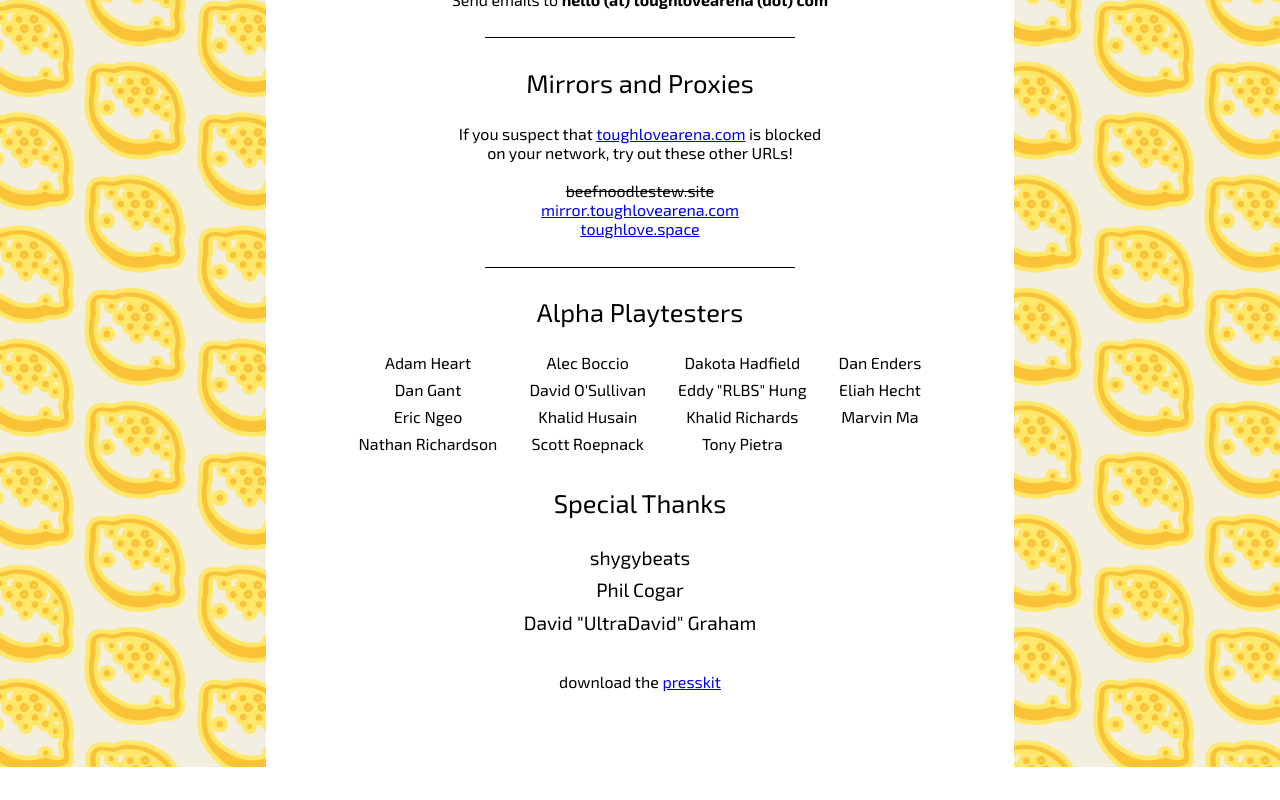
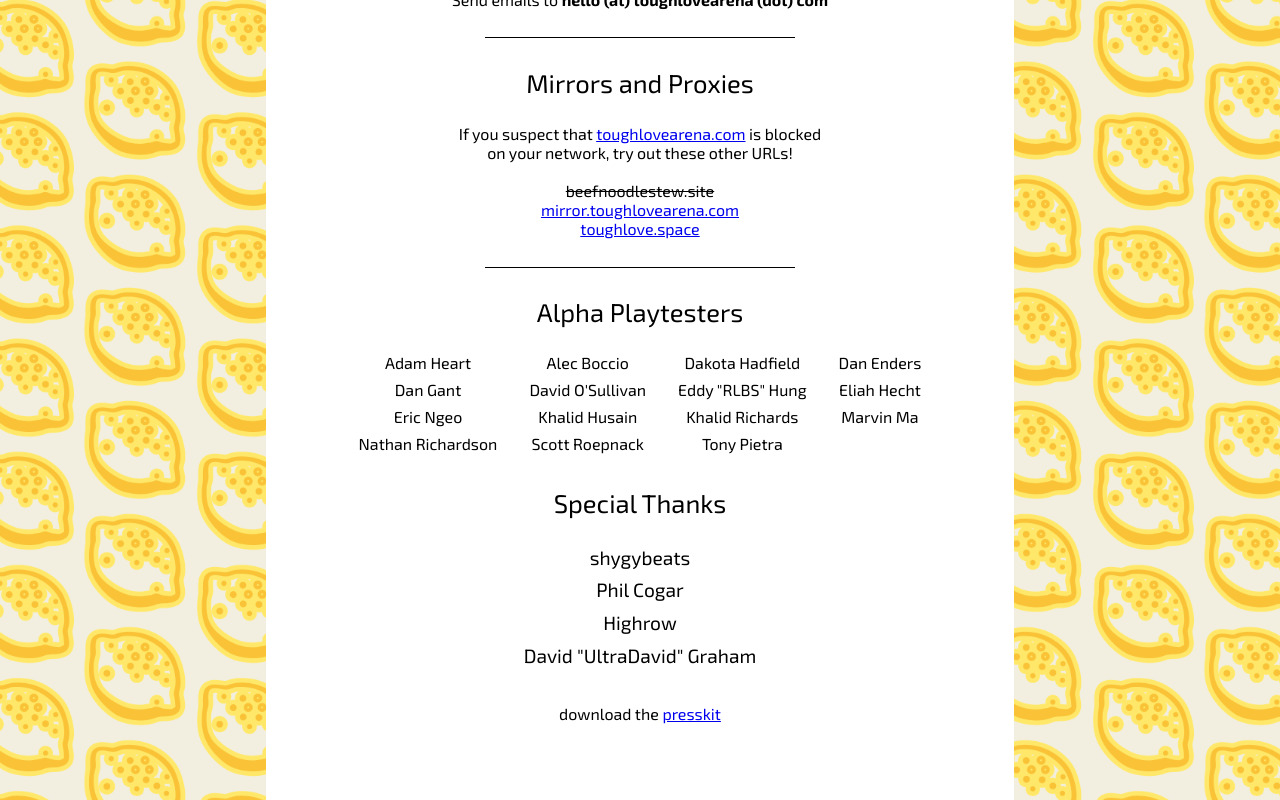
Before and after one commit to toughlovearena/about.toughlovearena.com, a Next.js app: page /about in a window 1280 px wide. Shown: the part 734-1534 px from the top of the page. Before the commit the page ends 1501 px from the top, so only its background shows below. Built offline with nearby package versions, Linux system fonts and the light colour scheme.

Commit message:
Update AboutInfo.tsx

```diff
--- a/components/about/AboutInfo.tsx
+++ b/components/about/AboutInfo.tsx
@@ -27,6 +27,7 @@ const playtesters = [
 const specialThanks = [
   'shygybeats',
   'Phil Cogar',
+  'Highrow',
   'David "UltraDavid" Graham',
 ];
 
```
